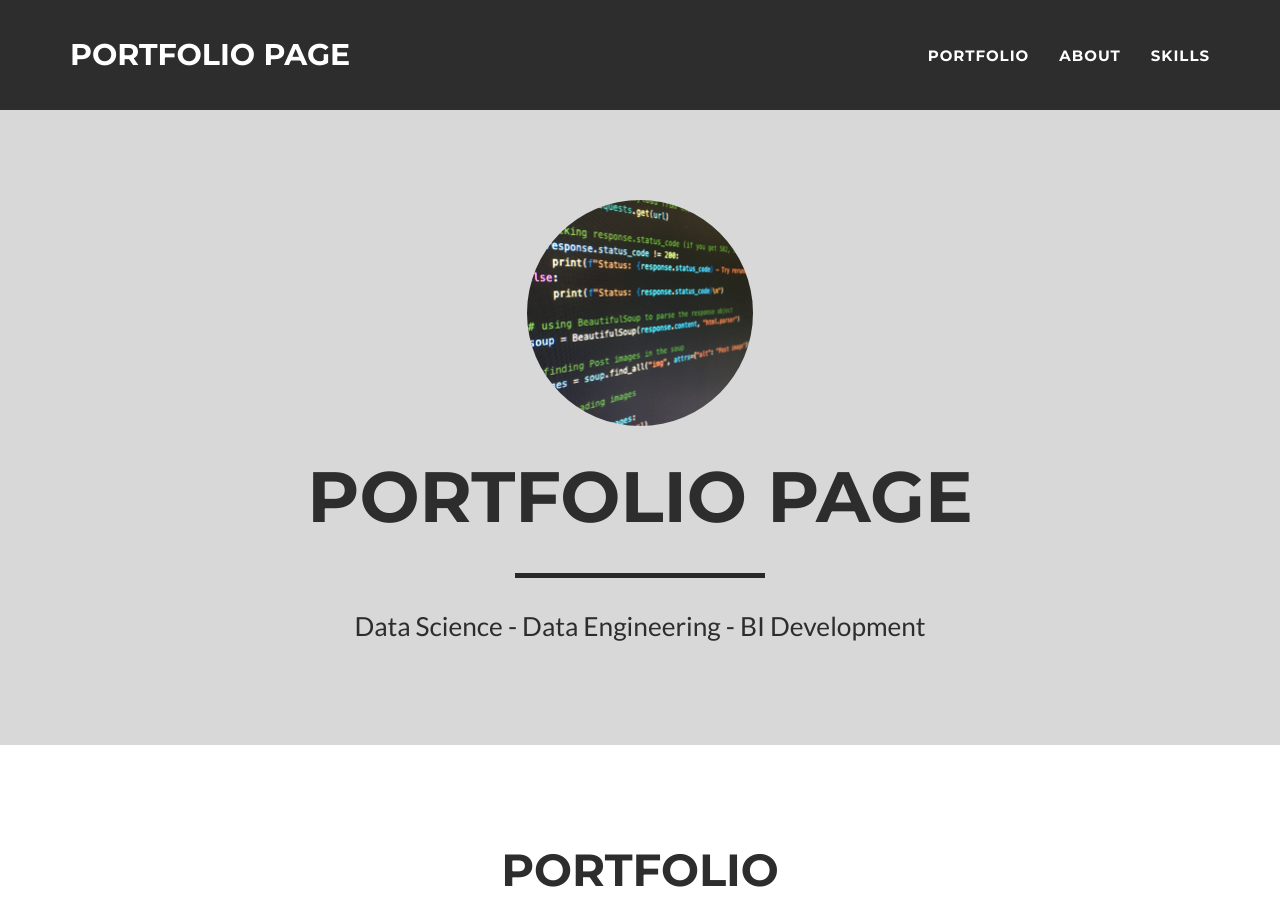
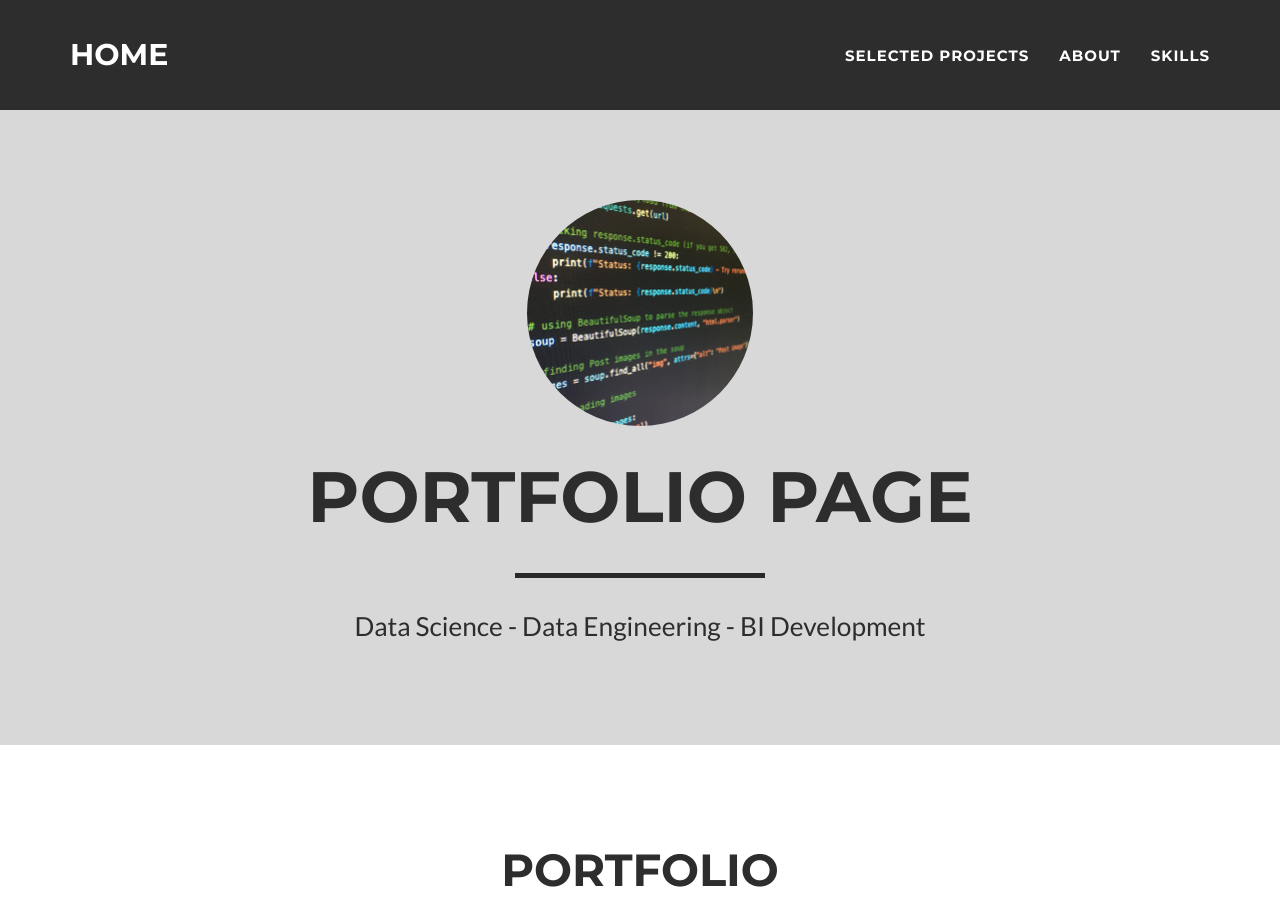
Before and after one commit to brf217/brf217.github.io, a Jekyll site: the page built from _posts/2014-07-18-project-1.markdown, in a window 1280 px wide and 900 px high. Built offline with Jekyll 4.4.1, drawn with Linux system fonts in a browser that asks for light colours.

Commit message:
Update nav.html

```diff
--- a/_includes/nav.html
+++ b/_includes/nav.html
@@ -9,7 +9,7 @@
         <span class="icon-bar"></span>
         <span class="icon-bar"></span>
       </button>
-      <a class="navbar-brand" href="#page-top">{{ site.title }}</a>
+      <a class="navbar-brand" href="#page-top">Home</a>
     </div>
 
     <!-- Collect the nav links, forms, and other content for toggling -->
@@ -19,7 +19,7 @@
           <a href="#page-top"></a>
         </li>
         <li class="page-scroll">
-          <a href="#portfolio">Portfolio</a>
+          <a href="#portfolio">Selected Projects</a>
         </li>
         <li class="page-scroll">
           <a href="#about">About</a>
```
